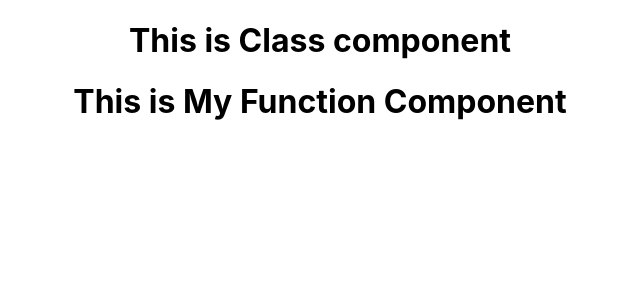
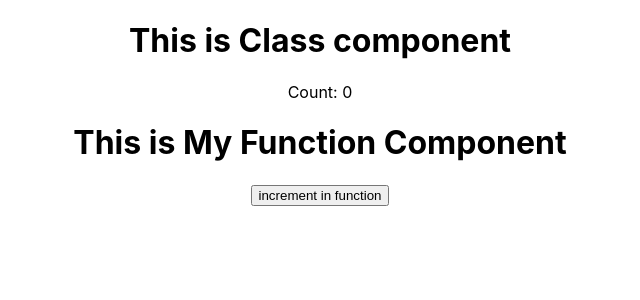
Before and after one commit to linconbhalla007/firstapp, a React (Create React App) app: page / in a window 1280 px wide. Shown: the top 300 px of the page, without its empty margins (320-960 px from the left). Built offline with nearby package versions, Linux system fonts and the light colour scheme.

Commit message:
22-12-2023 state and props

```diff
--- a/package.json
+++ b/package.json
@@ -3,11 +3,16 @@
   "version": "0.1.0",
   "private": true,
   "dependencies": {
+    "@emotion/react": "^11.11.3",
+    "@emotion/styled": "^11.11.0",
+    "@mui/icons-material": "^5.15.1",
+    "@mui/material": "^5.15.1",
     "@testing-library/jest-dom": "^5.17.0",
     "@testing-library/react": "^13.4.0",
     "@testing-library/user-event": "^13.5.0",
     "react": "^18.2.0",
     "react-dom": "^18.2.0",
+    "react-router-dom": "^6.21.1",
     "react-scripts": "5.0.1",
     "web-vitals": "^2.1.4"
   },
--- a/src/App.js
+++ b/src/App.js
@@ -1,13 +1,13 @@
+import "./App.css";
 
-import './App.css';
-import Classcomponent from './Classcomponent';
-import MyFunctionComponent from './FunctionComponent';
+import Classcomponent from "./Classcomponent";
+
+import MyFunctionComponent from "./FunctionComponent";
 
 function App() {
   return (
     <div className="App">
-     <Classcomponent></Classcomponent>
-     <MyFunctionComponent></MyFunctionComponent>
+      <Classcomponent></Classcomponent>
     </div>
   );
 }
--- a/src/Classcomponent.js
+++ b/src/Classcomponent.js
@@ -1,20 +1,32 @@
-import React ,{Component} from 'react'
-import MyFunctionComponent from './FunctionComponent';
+import React, { Component } from "react";
+import MyFunctionComponent from "./FunctionComponent";
 
+class Classcomponent extends Component {
+  constructor(props) {
+    super(props);
+    this.state = {
+      count: 0,
+      name: "",
+    };
+  }
+  incrementCount = () => {
+    console.log("inside increment");
+    this.setState((prvState) => {
+      return { count: prvState.count + 1 };
+    });
+  };
 
-class Classcomponent extends Component{
+  render() {
+    console.log("inside render");
+    return (
+      <div>
+        <h1>This is Class component </h1>
+        <p>Count: {this.state.count}</p>
 
-
-    render(){
-        console.log('inside render')
-        return(
-            <div>
-                <h1>This is Class component </h1>
-
-            </div>
-        );
-    }
-
+        <MyFunctionComponent click={this.incrementCount}></MyFunctionComponent>
+      </div>
+    );
+  }
 }
 
 export default Classcomponent;
--- a/src/FunctionComponent.js
+++ b/src/FunctionComponent.js
@@ -1,13 +1,11 @@
-import React,{ useState }  from "react";
-
-
+import React, { useState } from "react";
 
 function MyFunctionComponent(props) {
-
   return (
     <div className="App">
+      {console.log("" + props.click)}
       <h1>This is My Function Component</h1>
-
+      <button onClick={props.click}> increment in function</button>
     </div>
   );
 }
```
Also changed, not shown: 1 other file (tests, documents, lock files or other folders). Lines whose indentation alone changed are shown as unchanged.
